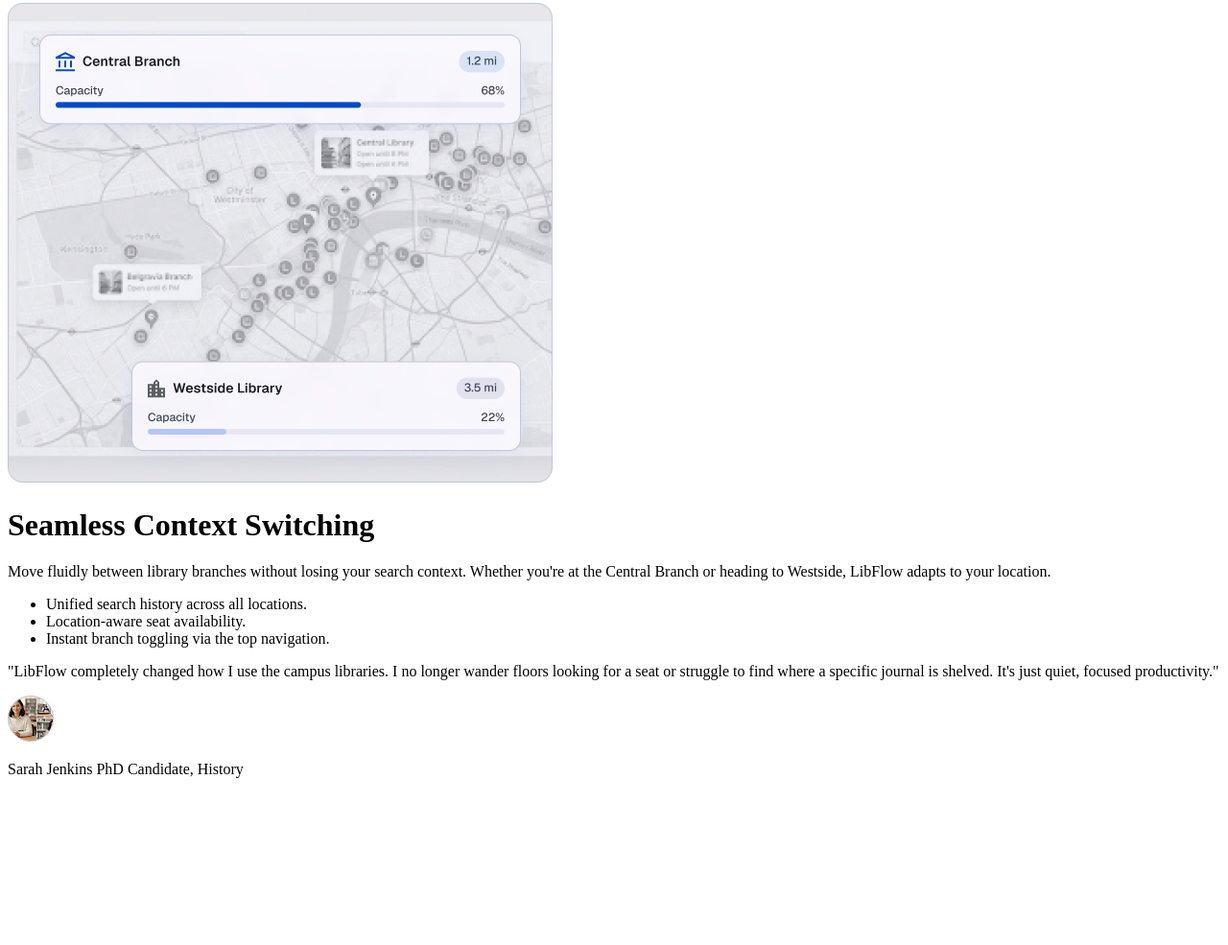
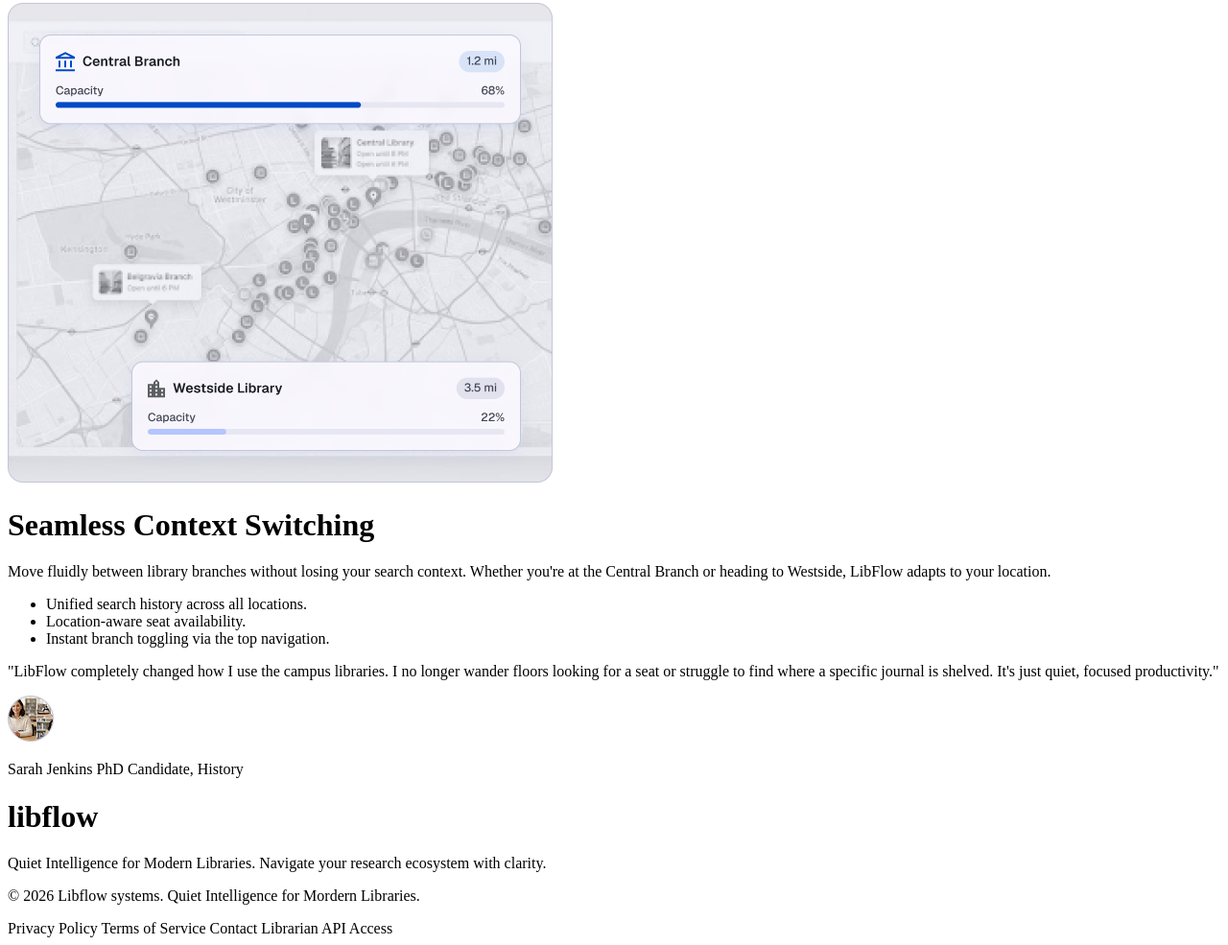
Before and after one commit to MIC8ELLE/book-tracker-project, a plain HTML site: page index.html in a window 1280 px wide. Shown: the part 1174-2159 px from the top of the page at 96% size. Before the commit the page ends 2001 px from the top, so only its background shows below. Drawn offline with Linux system fonts and the light colour scheme.

Commit message:
added dashboard.html

```diff
--- a/index.html
+++ b/index.html
@@ -123,6 +123,34 @@
                 </p>
             </div>
         </div>
+        <div>
+            <div>
+                <h1>
+                    libflow
+                </h1>
+                <p>
+                    Quiet Intelligence for Modern Libraries. Navigate
+                    your research ecosystem with clarity.
+                </p>
+                <p>
+                    &copy; 2026 Libflow systems. Quiet Intelligence for Mordern Libraries.
+                </p>
+            </div>
+            <div>
+                <a>
+                    Privacy Policy
+                    <a>
+                    Terms of Service
+                    </a>
+                    <a>
+                    Contact Librarian
+                    </a>
+                    <a>
+                    API Access
+                    </a>
+                </a>
+            </div>
+        </div>
     </div>
     </div>
 </body>
```
Also changed, not shown: dashboard.html (added, +37 -0 lines), images/dashboard.icon.png (added).
